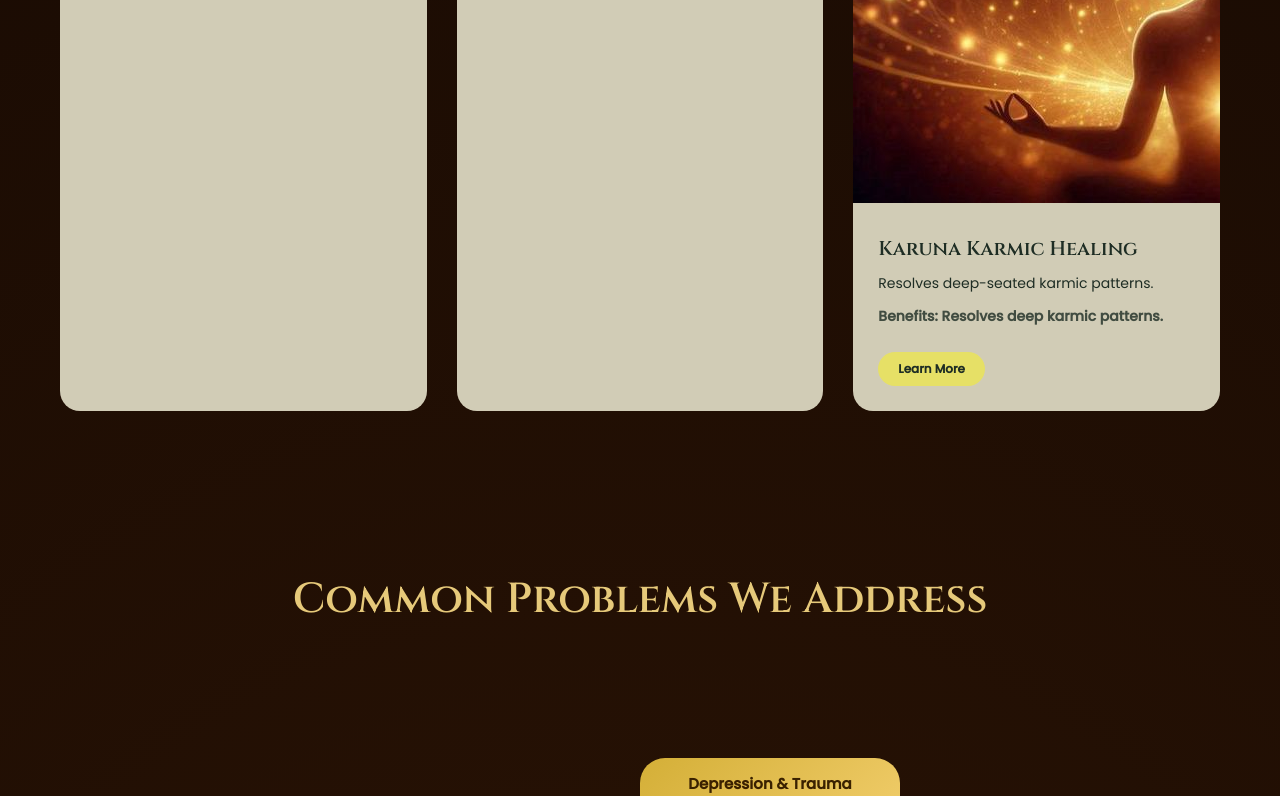
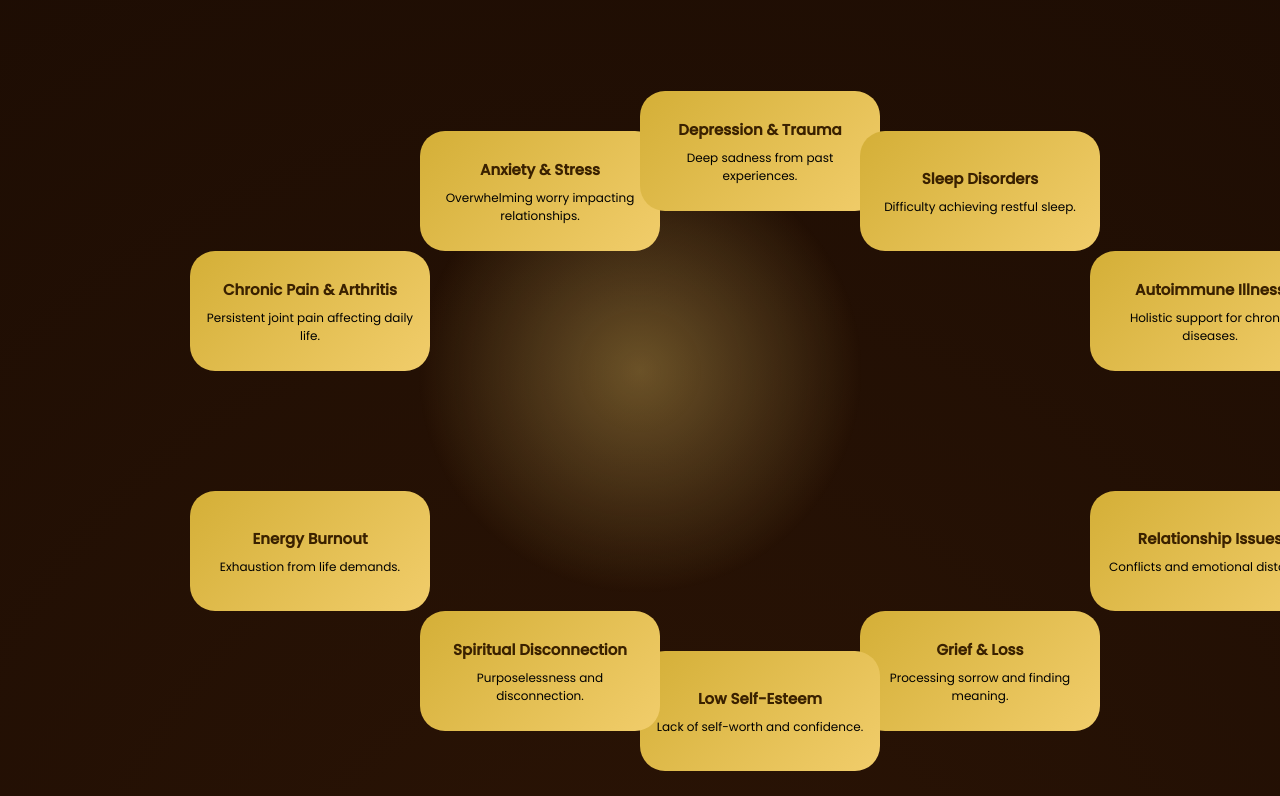
Before and after one commit to Sarvesh-10-M/goldenlotus, a plain HTML site: page index.html in a window 1280 px wide. Shown: the part 2380-3176 px from the top of the page. Drawn offline with nearby package versions, Linux system fonts and the light colour scheme.

Commit message:
Add files via upload

```diff
--- a/index.html
+++ b/index.html
@@ -135,12 +135,46 @@ letter-spacing:1px;
 }
 
         /* SECTIONS */
-        .section-padding { padding:80px 20px; text-align:center; max-width:1200px; margin:auto; }
-        .service-grid { display:grid; grid-template-columns:repeat(auto-fit, minmax(320px, 1fr)); gap:30px; margin-top:50px; }
-        .service-card { background:#d1ccb6; border-radius:20px; overflow:hidden; text-align:left; transition:0.3s; color:#1e2d24; }
-        .service-card:hover { transform:translateY(-10px); box-shadow:0 0 30px rgba(241,205,107,0.5); }
-        .card-img-container img { width:100%; height:220px; object-fit:cover; border-radius:20px 20px 0 0; }
-        .card-content { padding:25px; }
+     /* SECTIONS */
+.section-padding { padding:80px 20px; text-align:center; max-width:1200px; margin:auto; }
+
+.service-grid {
+    display:grid;
+    grid-template-columns:repeat(auto-fit, minmax(320px, 1fr));
+    gap:30px;
+    margin-top:50px;
+}
+
+.service-card {
+    background:#d1ccb6;
+    border-radius:20px;
+    overflow:hidden;
+    text-align:left;
+    transition:0.3s;
+    color:#1e2d24;
+    /* Fixes height issues */
+    display: flex;
+    flex-direction: column;
+    height: 100%;
+}
+
+.service-card:hover { transform:translateY(-10px); box-shadow:0 0 30px rgba(241,205,107,0.5); }
+
+.card-img-container img {
+    width:100%;
+    height: 250px; /* Uniform image height */
+    object-fit:cover;
+    border-radius:20px 20px 0 0;
+}
+
+.card-content {
+    padding:25px;
+    /* Pushes the button to the bottom */
+    flex-grow: 1;
+    display: flex;
+    flex-direction: column;
+    justify-content: space-between;
+}
         .card-content h3 { font-size:20px; margin-bottom:10px; font-family:'Cinzel',serif; color:#1e2d24; }
         .card-content p { font-size:14px; line-height:1.6; margin-bottom:10px; }
         .benefits-text { font-size:13px; line-height:1.5; font-weight:bold; opacity:0.8; }
@@ -257,33 +291,35 @@ transition:all .8s cubic-bezier(.34,1.56,.64,1);
 
 
 
-@media (min-width:1024px){
-.problem-item {
-    position: absolute;
-    width: 260px;
-    top: 50%;
-    left: 50%;
-    padding:14px;
-    transform: translate(-50%, -50%) scale(0);
-    opacity:0;
-    transition: all 0.8s cubic-bezier(0.34,1.56,0.64,1);
+@media (min-width: 1024px) {
+    .problem-grid {
+        height: 600px; /* Specific height for the circle math to work */
+        margin: 100px auto;
+        display: block;
+    }
+
+    .problem-item {
+        width: 240px; /* Fixed width prevents the "skinny" look */
+        height: auto;
+        min-height: 120px;
+        display: flex;
+        flex-direction: column;
+        justify-content: center;
+    }
+
+    /* Adjusting the spread so they don't fly too far up into the Nav */
+    .problem-item.active:nth-child(1) { transform: translate(-450px, -120px) scale(1); }
+    .problem-item.active:nth-child(2) { transform: translate(-220px, -240px) scale(1); }
+    .problem-item.active:nth-child(3) { transform: translate(0, -280px) scale(1); }
+    .problem-item.active:nth-child(4) { transform: translate(220px, -240px) scale(1); }
+    .problem-item.active:nth-child(5) { transform: translate(450px, -120px) scale(1); }
+    /* Bottom half */
+    .problem-item.active:nth-child(6) { transform: translate(450px, 120px) scale(1); }
+    .problem-item.active:nth-child(7) { transform: translate(220px, 240px) scale(1); }
+    .problem-item.active:nth-child(8) { transform: translate(0, 280px) scale(1); }
+    .problem-item.active:nth-child(9) { transform: translate(-220px, 240px) scale(1); }
+    .problem-item.active:nth-child(10) { transform: translate(-450px, 120px) scale(1); }
 }
-}
-    /* When active, they fly out and fade in */
-    .problem-item.active { opacity: 1; }
-
-    /* Wide Circular Spread */
-    .problem-item.active:nth-child(1) { transform: translate(-400px, -180px) scale(1); }
-    .problem-item.active:nth-child(2) { transform: translate(-220px, -280px) scale(1); }
-    .problem-item.active:nth-child(3) { transform: translate(0, -320px) scale(1); }
-    .problem-item.active:nth-child(4) { transform: translate(220px, -280px) scale(1); }
-    .problem-item.active:nth-child(5) { transform: translate(400px, -180px) scale(1); }
-    .problem-item.active:nth-child(6) { transform: translate(400px, 180px) scale(1); }
-    .problem-item.active:nth-child(7) { transform: translate(220px, 280px) scale(1); }
-    .problem-item.active:nth-child(8) { transform: translate(0, 320px) scale(1); }
-    .problem-item.active:nth-child(9) { transform: translate(-220px, 280px) scale(1); }
-    .problem-item.active:nth-child(10) { transform: translate(-400px, 180px) scale(1); }
-
 .problem-item h3{
 color:#3a2100;
 font-size:15px;
```
